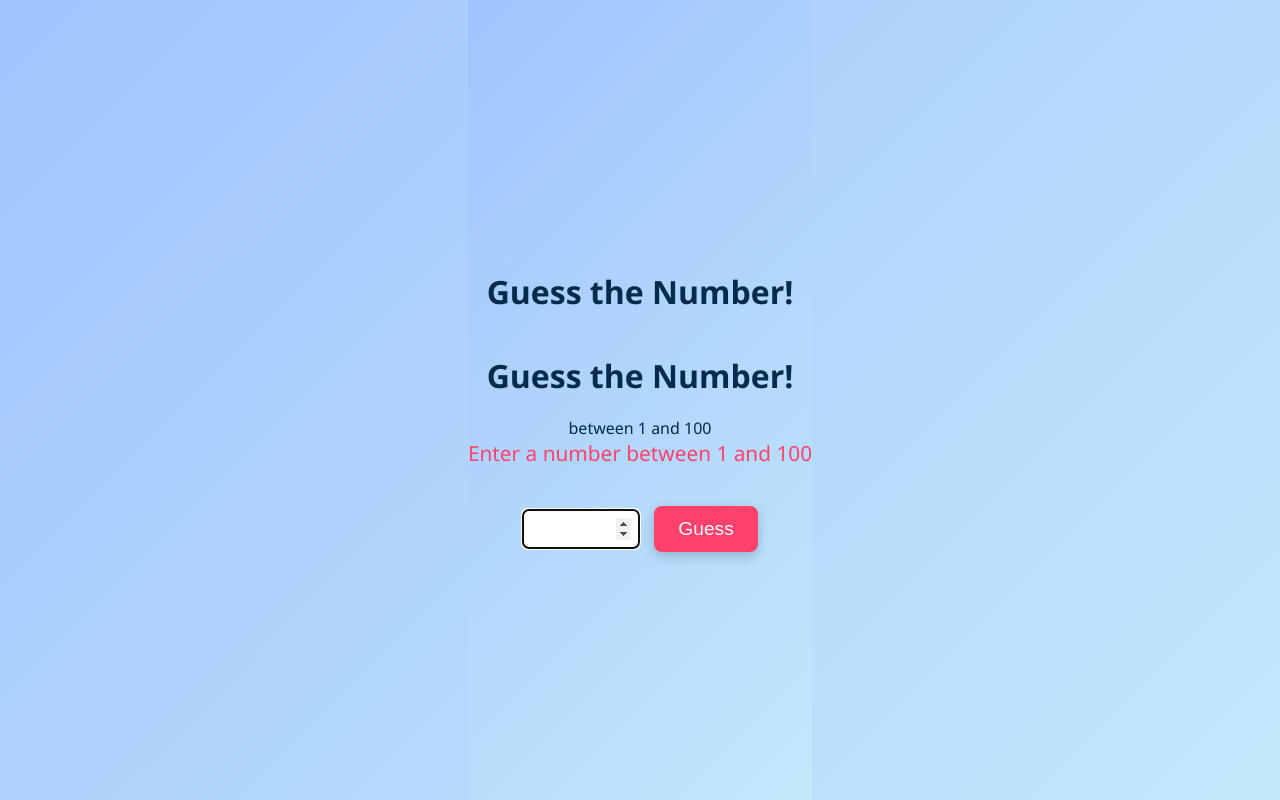
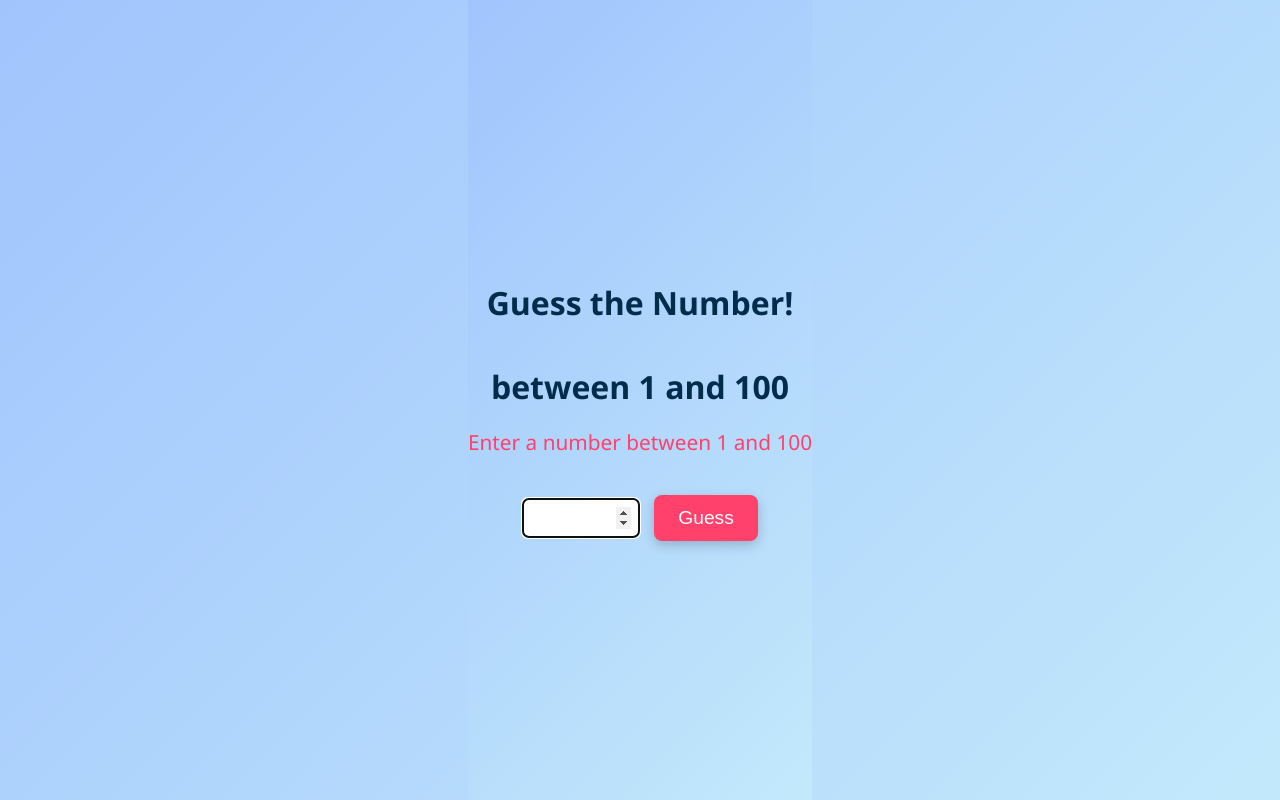
Before and after one commit to suyanrai-mhl/special-guess-the-numbrr, a plain HTML site: page index.html in a window 1280 px wide. Both pictures are taken after a click on the button "Start Game". Drawn offline with Linux system fonts and the light colour scheme.

Commit message:
attempt for one guess the number

```diff
--- a/index.html
+++ b/index.html
@@ -58,7 +58,7 @@
   <!-- Game Screen -->
   <div id="gameContent">
     <h1>Guess the Number!</h1>
-      <h1>Guess the Number!</h1>between 1 and 100
+      <h1>between 1 and 100</h1>
     <div id="message">Enter a number between 1 and 100</div>
     <div>
       <input type="number" id="guessInput" min="1" max="100">
```
